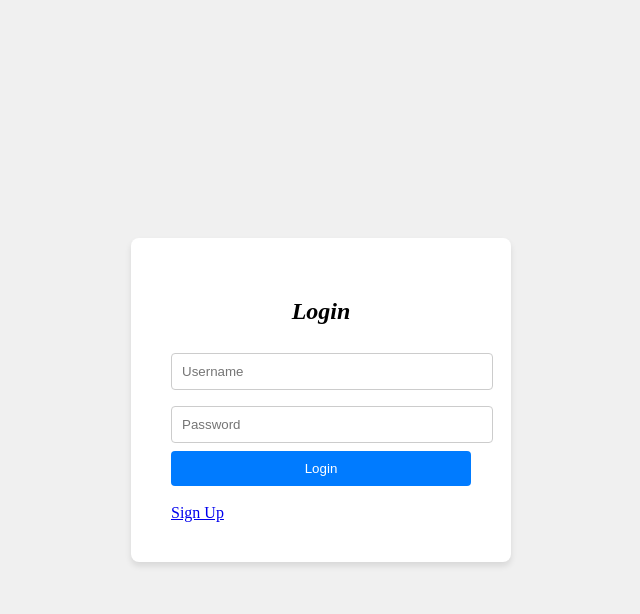
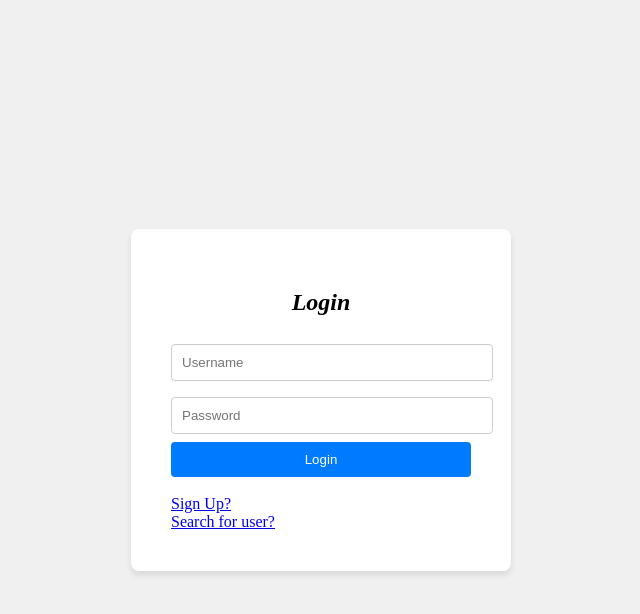
Before and after one commit to GrinddMaster/Flask_Aws, a Flask app: page /login in a window 1280 px wide. Shown: the top 614 px of the page, without its empty margins (319-959 px from the left). Run offline with Flask 3, Linux system fonts and the light colour scheme.

Commit message:
Added an href for the search path

```diff
--- a/CyberApp/blueprints/Login/templates/Login.html
+++ b/CyberApp/blueprints/Login/templates/Login.html
@@ -15,7 +15,8 @@
         <input type="password" name='password' placeholder="Password" required><br>
         <button type="submit">Login</button>
       </form><br>
-      <a href='/Sign_up'>Sign Up</a>
+      <a href='/Sign_up'>Sign Up?</a><br>
+      <a href='/search'>Search for user?</a>
     </div>
 
   </body>
```
